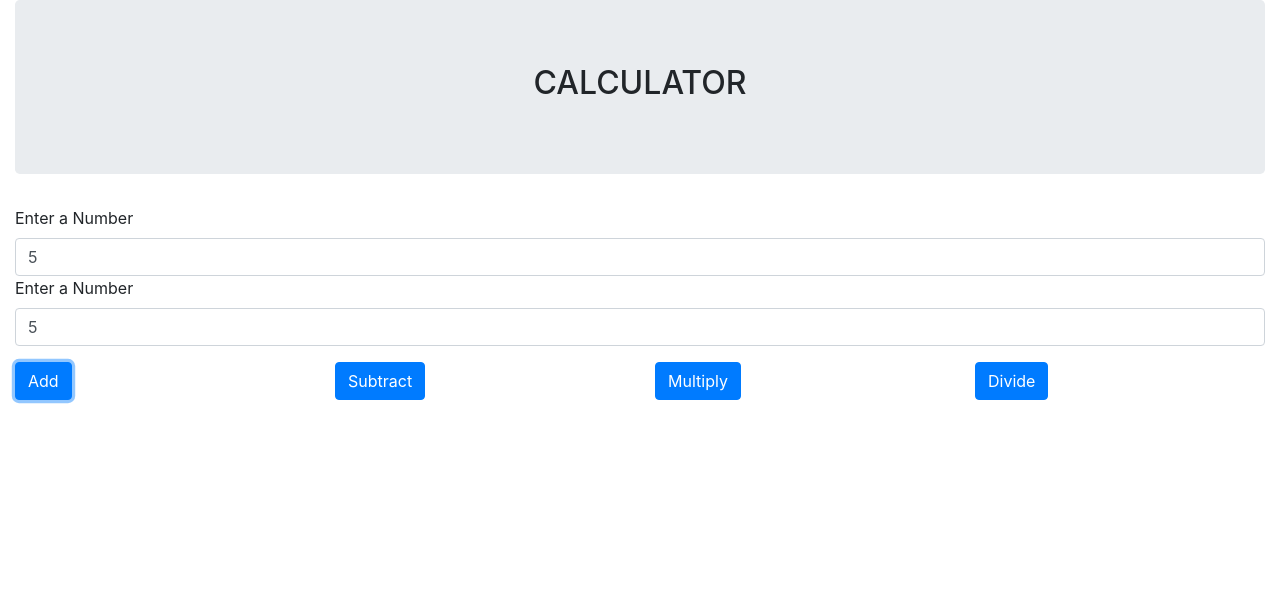
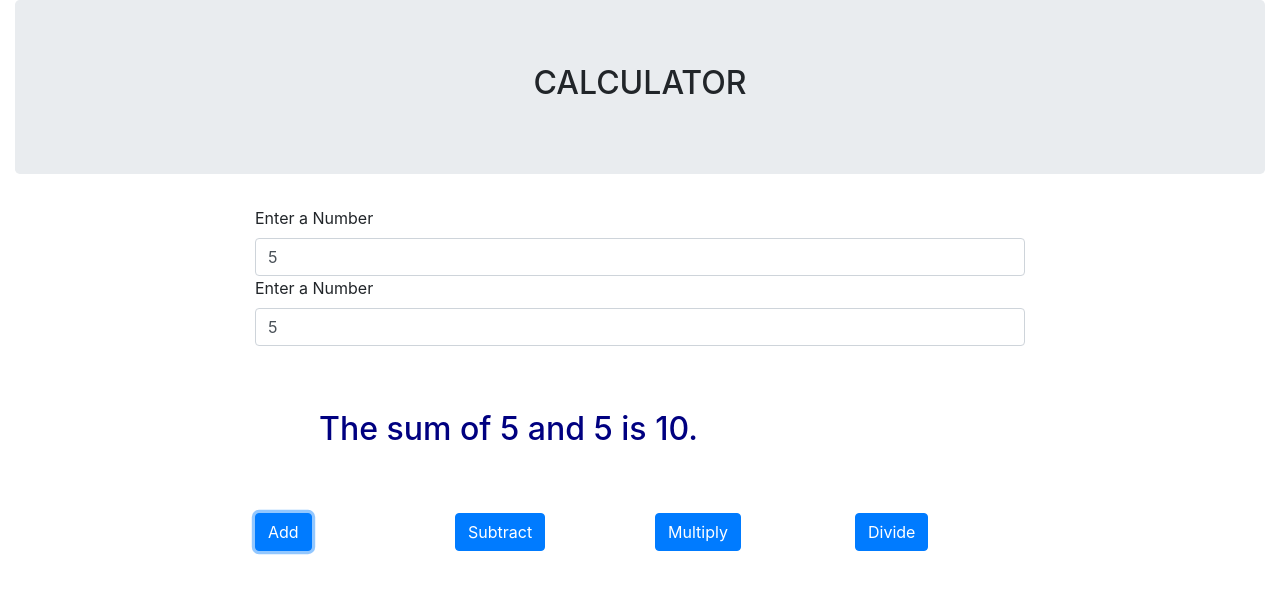
Before and after one commit to emmakamau/calculator, a plain HTML site: page index.html in a window 1280 px wide. Both pictures are taken after typing "5", "5" into the empty fields and a click on the button "Add". Drawn offline with nearby package versions, Linux system fonts and the light colour scheme.

Commit message:
Add all functions

```diff
--- a/index.html
+++ b/index.html
@@ -1,5 +1,6 @@
 <!doctype html>
 <html lang="en">
+
 <head>
   <title>Calculator</title>
   <!-- Required meta tags -->
@@ -7,9 +8,11 @@
   <meta name="viewport" content="width=device-width, initial-scale=1, shrink-to-fit=no">
 
   <!-- Bootstrap CSS -->
+  <link rel="stylesheet" href="https://stackpath.bootstrapcdn.com/bootstrap/4.3.1/css/bootstrap.min.css"
+    integrity="sha384-ggOyR0iXCbMQv3Xipma34MD+dH/1fQ784/j6cY/iJTQUOhcWr7x9JvoRxT2MZw1T" crossorigin="anonymous">
   <link rel="stylesheet" href="styles.css">
-    <link rel="stylesheet" href="https://stackpath.bootstrapcdn.com/bootstrap/4.3.1/css/bootstrap.min.css" integrity="sha384-ggOyR0iXCbMQv3Xipma34MD+dH/1fQ784/j6cY/iJTQUOhcWr7x9JvoRxT2MZw1T" crossorigin="anonymous">
 </head>
+
 <body>
 
   <div class="container-fluid">
@@ -23,11 +26,22 @@
         <label for="inputTwo" class="form-label">Enter a Number</label>
         <input type="number" class="form-control" id="inputTwo" placeholder="25">
       </div>
+      <div>
+        <h2 id="output"></h2>
+      </div>
       <div class="row">
-          <div class="col-3"><button type="button" class="btn btn-primary">Add</button></div>
-          <div class="col-3"><button type="button" class="btn btn-primary">Subtract</button></div>
-          <div class="col-3"><button type="button" class="btn btn-primary">Multiply</button></div>
-          <div class="col-3"><button type="button" class="btn btn-primary">Divide</button></div>
+        <div class="col-3">
+          <button type="button" onclick="add()" class="btn btn-primary">Add</button>
+        </div>
+        <div class="col-3">
+          <button type="button" onclick="subtract()" class="btn btn-primary">Subtract</button>
+        </div>
+        <div class="col-3">
+          <button type="button" onclick="multiply()" class="btn btn-primary">Multiply</button>
+        </div>
+        <div class="col-3">
+          <button type="button" onclick="divide()" class="btn btn-primary">Divide</button>
+        </div>
       </div>
     </form>
   </div>
@@ -35,8 +49,15 @@
   <!-- Optional JavaScript -->
   <script src="scripts.js"></script>
   <!-- jQuery first, then Popper.js, then Bootstrap JS -->
-    <script src="https://code.jquery.com/jquery-3.3.1.slim.min.js" integrity="sha384-q8i/X+965DzO0rT7abK41JStQIAqVgRVzpbzo5smXKp4YfRvH+8abtTE1Pi6jizo" crossorigin="anonymous"></script>
-    <script src="https://cdnjs.cloudflare.com/ajax/libs/popper.js/1.14.7/umd/popper.min.js" integrity="sha384-UO2eT0CpHqdSJQ6hJty5KVphtPhzWj9WO1clHTMGa3JDZwrnQq4sF86dIHNDz0W1" crossorigin="anonymous"></script>
-    <script src="https://stackpath.bootstrapcdn.com/bootstrap/4.3.1/js/bootstrap.min.js" integrity="sha384-JjSmVgyd0p3pXB1rRibZUAYoIIy6OrQ6VrjIEaFf/nJGzIxFDsf4x0xIM+B07jRM" crossorigin="anonymous"></script>
+  <script src="https://code.jquery.com/jquery-3.3.1.slim.min.js"
+    integrity="sha384-q8i/X+965DzO0rT7abK41JStQIAqVgRVzpbzo5smXKp4YfRvH+8abtTE1Pi6jizo"
+    crossorigin="anonymous"></script>
+  <script src="https://cdnjs.cloudflare.com/ajax/libs/popper.js/1.14.7/umd/popper.min.js"
+    integrity="sha384-UO2eT0CpHqdSJQ6hJty5KVphtPhzWj9WO1clHTMGa3JDZwrnQq4sF86dIHNDz0W1"
+    crossorigin="anonymous"></script>
+  <script src="https://stackpath.bootstrapcdn.com/bootstrap/4.3.1/js/bootstrap.min.js"
+    integrity="sha384-JjSmVgyd0p3pXB1rRibZUAYoIIy6OrQ6VrjIEaFf/nJGzIxFDsf4x0xIM+B07jRM"
+    crossorigin="anonymous"></script>
 </body>
+
 </html>
--- a/scripts.js
+++ b/scripts.js
@@ -1,110 +1,37 @@
-var add = (numOne,numTwo) => numOne+numTwo;
-var subtract = (numOne,numTwo) => numOne-numTwo;
-var multiply = (numOne,numTwo) => numOne*numTwo;
-var divide = (numOne,numTwo) => numOne/numTwo;
-var reminder = (numOne,numTwo) => numOne%numTwo;
-
-//var numOne=parseInt(prompt('Enter a number:'));
-//var numTwo=parseInt(prompt('Enter another number:'))
-
-var result = reminder(numOne,numTwo);
-
-alert(result)
-
-
-/*
-//BMI calculator
-var bmi = (weight, height) => {
-    var height = parseFloat(prompt("What is your height?"));
-    var weight = parseInt(prompt("What is your weight?"));
-    let myHeight = height*height;
-    let myBmi = weight/myHeight;
-    if (myBmi > 25) {
-      alert('Opps! your BMI is ' + myBmi + ' , consider loosing some weight')
-    } else {
-      alert('Your BMI is' + myBmi + ', you are in perfect health')
-    }
-  }
-
-  bmi()
-
-
-  //Adds two numbers and returns an alert
-  var myFunction = (name) =>{
-	var name=prompt('What is your name?');
-    }
-
-    var addNum = (num1,num2)=>{
-        var num1 = parseInt(prompt("Enter a number:"));
-        var num2 = parseInt(prompt("Enter a second number:"));
-        var mySum = num1+num2;
-        alert('My name is '+name+' and the sum of my numbers is '+mySum)
-    };
-
-    myFunction()
-    addNum()
-
-//Temp converter
-
-var temperature = (fah)=>{
-	var fah = parseFloat(prompt("Enter temperature in Fahrenheit:"))
-	var celcius = (fah-32)/1.8;
-
-  alert(fah+'Fahrenheit is equal to '+celcius+'degrees celcius');
+function inputOne(){
+  let numOne = document.getElementById("inputOne").value
+  return parseInt(numOne);
 }
 
-temperature()
-
-
-
-//Even Number calculator
-
-var evenNumber = (num)  => {
-	var num = parseInt(prompt('Enter a whole number:'))
-	if (num%2 == 0){
-  alert(num+' is an even number')
-  }else{
-  alert(num+' is an odd number')
-  }
+function inputTwo(){
+  let numTwo = document.getElementById("inputTwo").value
+  return parseInt(numTwo);
 }
 
-evenNumber()
-
-
-//Grade app
-
-var myGrade = (grade)=>{
-	grade = parseInt(prompt('Fill in marks:'));
-  if (grade >= 80){
-  	result = "A";
-  }else if (grade >=60 && grade<=79 ){
-  	result = "B"
-  }else if (grade >=40 && grade<= 59){
-  	result = "C";
-  }else if (grade >= 20 && grade<=39){
-  	result = "D";
-  }else{
-  	result ="E";
-  }
-  alert ("Grade: "+result)
+function add(){
+  let numOne = inputOne()
+  let numTwo = inputTwo()
+  let sum = numOne + numTwo;
+  document.getElementById('output').innerHTML = `The sum of ${numOne} and ${numTwo} is ${sum}.`
 }
 
-myGrade()
-
-
-//var leapYearRange = (startYear,endYear) => {
-	var startYear = parseInt(prompt("From year"));
-  var endYear = parseInt(prompt("End year"));
-  var count = 0;
-
-  for (let i = startYear; i <= endYear; i++){
-  	if (i%4 === 0){
-    	count = count+1;
-    }
-  }
-  alert('There are '+count+'leap years between '+startYear+' and '+endYear);
+function subtract(){
+  let numOne = inputOne()
+  let numTwo = inputTwo()
+  let difference = numOne - numTwo;
+  document.getElementById('output').innerHTML = `The difference between ${numOne} and ${numTwo} is ${difference}.`
 }
 
-leapYearRange()
+function multiply(){
+  let numOne = inputOne()
+  let numTwo = inputTwo()
+  let product = numOne * numTwo;
+  document.getElementById('output').innerHTML = `The product of ${numOne} and ${numTwo} is ${product}.`
+}
 
-*/
+function divide(){
+  let numOne = inputOne()
+  let numTwo = inputTwo()
+  let division = numOne / numTwo;
+  document.getElementById('output').innerHTML = `The division of ${numOne} and ${numTwo} is ${division}.`
+}
--- a/styles.css
+++ b/styles.css
@@ -0,0 +1,8 @@
+.form-group{
+    margin: 0 15rem;
+}
+
+#output{
+    color: navy;
+    margin: 2em;
+}
```
Lines whose indentation alone changed are shown as unchanged.
